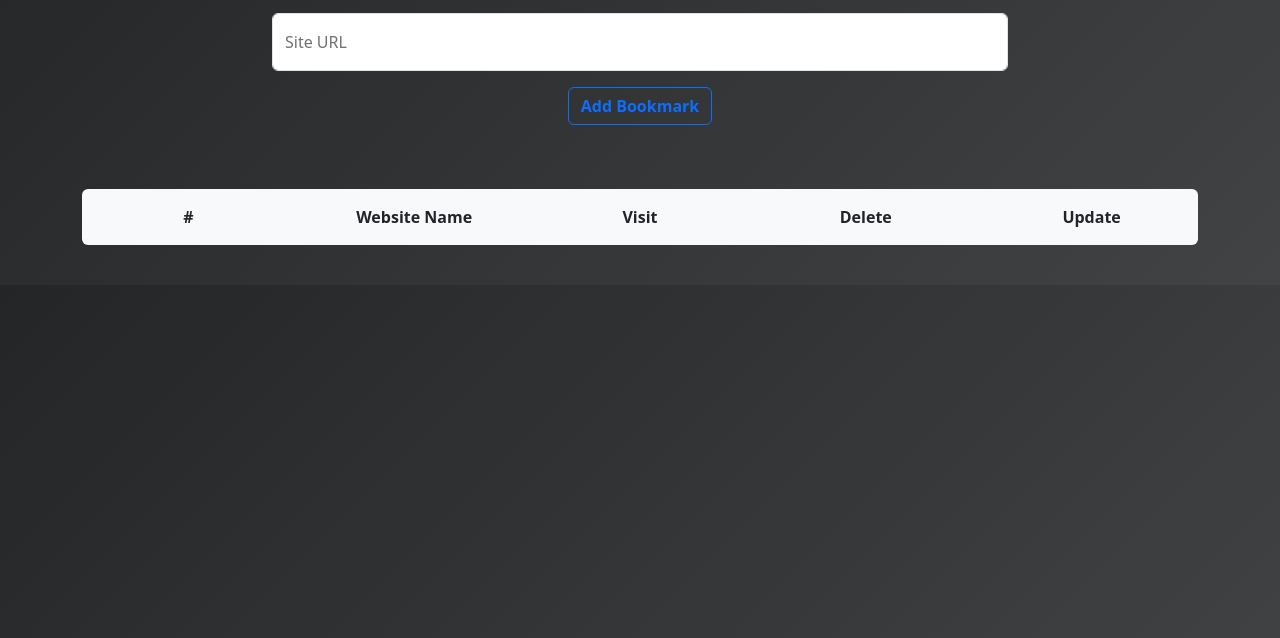
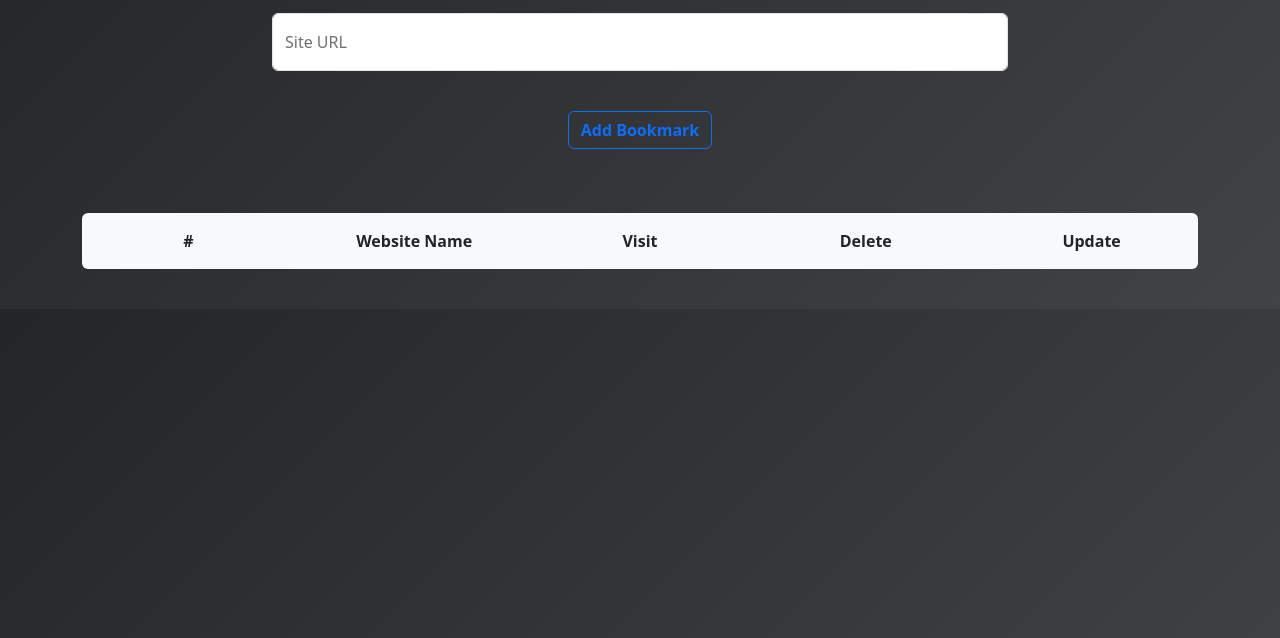
Before and after one commit to ahmednasr207/Assignment-3JavaScript, a plain HTML site: page index.html in a window 1280 px wide. Shown: the part 162-800 px from the top of the page. Drawn offline with Linux system fonts and the light colour scheme.

Commit message:
index.html

```diff
--- a/index.html
+++ b/index.html
@@ -26,7 +26,7 @@
                 </div>
 
                 <div class="d-flex justify-content-center gap-3 mb-5">
-                    <button id="btnadd"  class="btn btn-outline-primary fw-bold">Add Bookmark</button>
+                    <button id="btnadd"  class="btn btn-outline-primary fw-bold mt-4">Add Bookmark</button>
                     <button id="btnUpdate" class="btn btn-outline-danger d-none me-4">Update</button>
                     <button id="CancelUpdate" class="btn btn-outline-light  d-none">Cancel Update</button>
 
```
